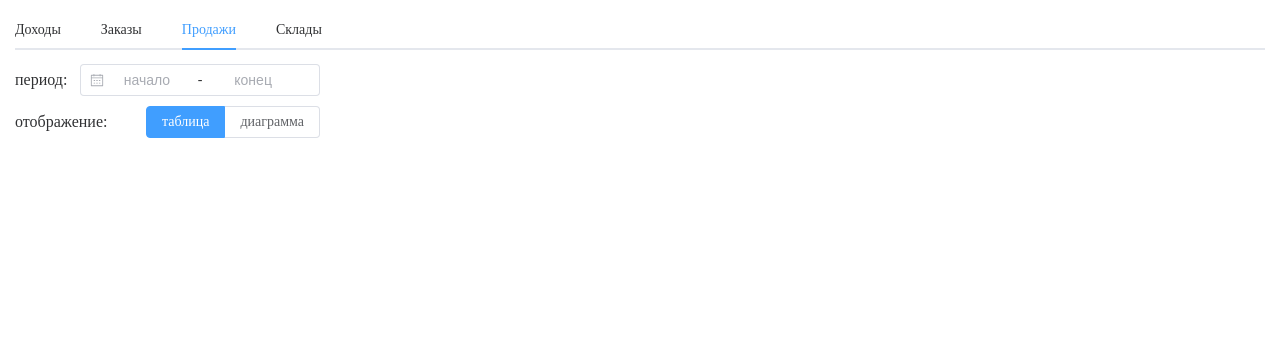
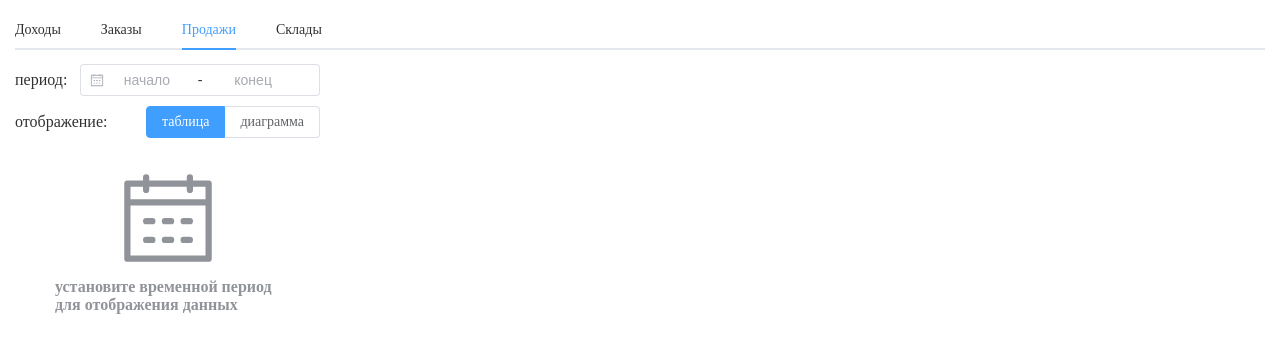
Before and after one commit to AntonyantsArtyom/vue3-elm-test-app, a Vue app: page /sales in a window 1280 px wide. Shown: the top 352 px of the page. Built offline with nearby package versions, Linux system fonts and the light colour scheme.

Commit message:
feat(UI): add filters message about filters unset case

```diff
--- a/src/shared/components/FiltersTemplate.vue
+++ b/src/shared/components/FiltersTemplate.vue
@@ -1,5 +1,6 @@
 <script setup lang="ts">
 import { ref, defineEmits, watch } from "vue";
+import { Calendar } from "@element-plus/icons-vue";
 
 const props = defineProps<{
   date?: string[];
@@ -59,11 +60,35 @@ function onTypeChange(value: string) {
       </div>
     </div>
     <slot v-if="!props.date || (date[0] && date[1])"></slot>
+    <div v-else class="filters-message">
+      <Calendar class="filters-message-icon" />
+      <h4 class="filters-message-title">установите временной период для отображения данных</h4>
+    </div>
   </div>
 </template>
 
 <style scoped lang="scss">
 #filters-template {
+  .filters-message {
+    width: 305px;
+    color: var(--el-text-color-secondary);
+    padding-top: 20px;
+    display: flex;
+    flex-direction: column;
+    align-items: center;
+
+    .filters-message-title {
+      width: 225px;
+      margin: 0px;
+      margin-top: 10px;
+    }
+
+    .filters-message-icon {
+      width: 100px;
+      height: 100px;
+    }
+  }
+
   #filters-container {
     margin-bottom: 10px;
     display: grid;
```
